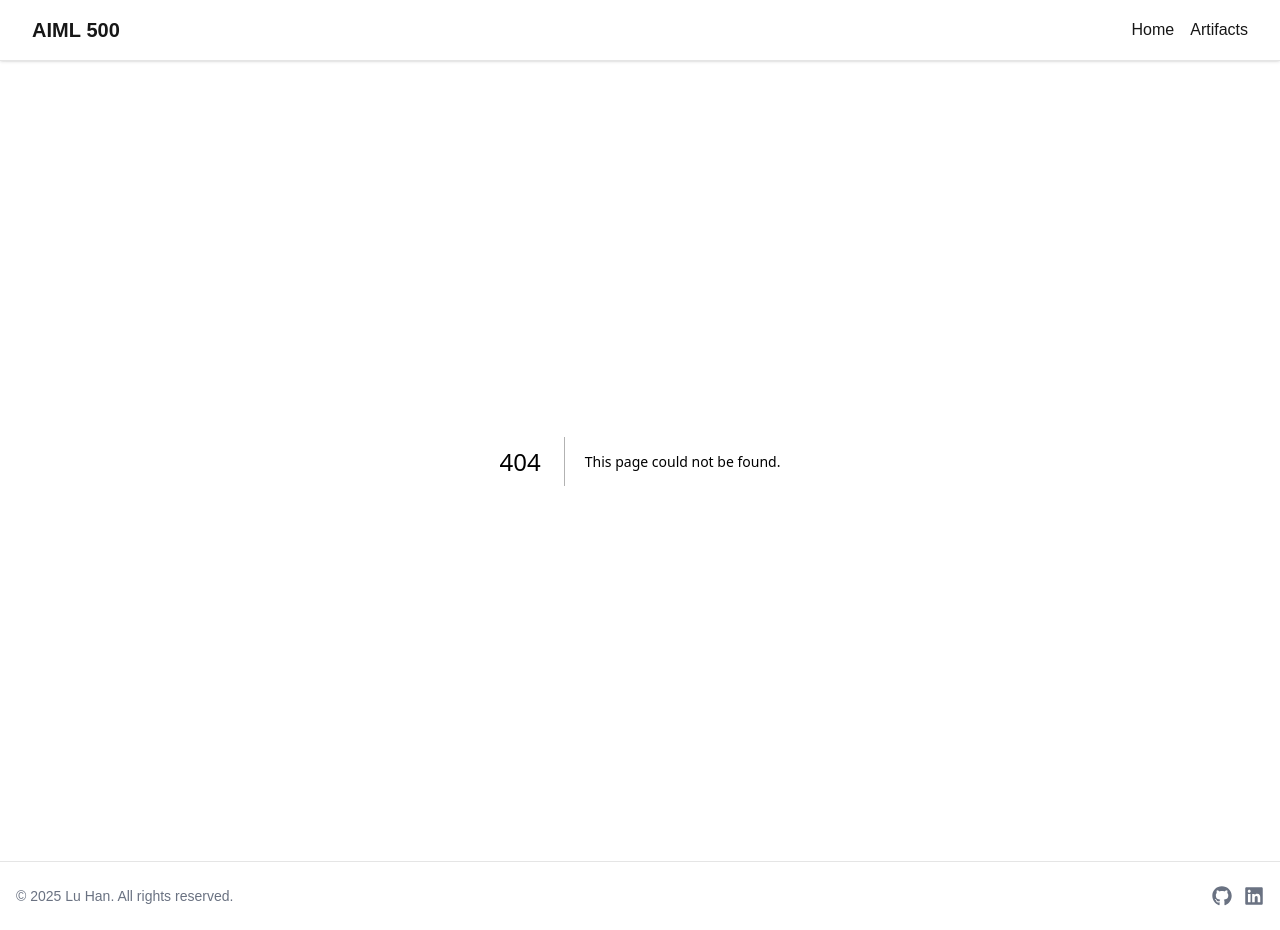
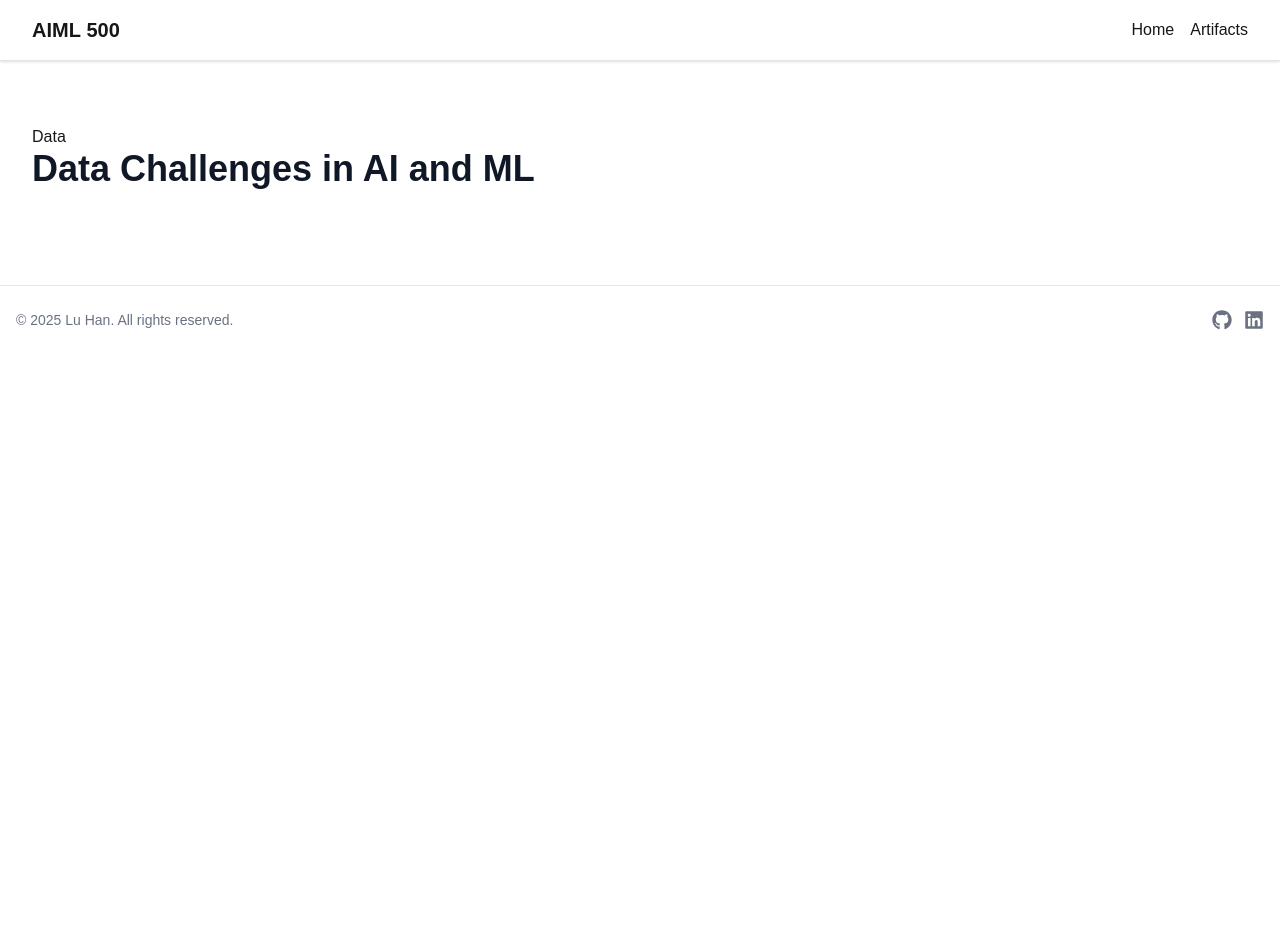
Before and after one commit to GoldenaArcher/AIML-500, a Next.js app: page /artifacts/data-challenges in a window 1280 px wide. Before the commit this address had no page. After the commit the page ends 800 px from the top, so only its background shows below. Built offline with nearby package versions, Linux system fonts and the light colour scheme.

Commit message:
feat(artifacts): add Data Challenges artifact and enhance Effective Communication page metadata

```diff
--- a/app/_data/artifact-meta.ts
+++ b/app/_data/artifact-meta.ts
@@ -18,5 +18,10 @@ export const artifactMeta = [
         slug: "effective-communication-in-collaborative-learning",
         title: "Effective Communicationg",
         description: "Strategies for enhancing communication in collaborative learning environments.",
+    },
+    {
+        slug: "data-challenges",
+        title: "Data Challenges",
+        description: "Exploring common challenges in data analysis and trainingz.",
     }
 ];
--- /dev/null
+++ b/app/artifacts/data-challenges/page.tsx
@@ -0,0 +1,17 @@
+import React from 'react'
+
+const dataChallengesPage = () => {
+    return (
+        <div className="mx-auto max-w-[1280px] px-8 py-16">Data
+            <article>
+                <header>
+                    <h1 className="text-4xl font-bold text-gray-900 dark:text-white mb-8">
+                        Data Challenges in AI and ML
+                    </h1>
+                </header>
+            </article>
+        </div>
+    )
+}
+
+export default dataChallengesPage
--- a/app/artifacts/effective-communication-in-collaborative-learning/page.tsx
+++ b/app/artifacts/effective-communication-in-collaborative-learning/page.tsx
@@ -1,5 +1,12 @@
 import React from 'react'
+import { Metadata } from 'next';
 import NeuralNetwork from './_components/neural-network'
+
+
+export const metaData: Metadata = {
+  title: 'Effective Communication in Collaborative Learning',
+  description: 'An artifact demonstrating effective communication strategies applied to explain neural networks in deep learning.'
+}
 
 const EffectiveCommunicationPage = () => {
   return (
@@ -61,7 +68,7 @@ const EffectiveCommunicationPage = () => {
               <strong>Discussion:</strong>
               <p className="ml-4">
                 Identifying the target audience guided the tone, structure, and depth of explanation. Since the content was intended for a general audience, technical jargon was minimized, and conceptual clarity was prioritized over disciplinary precision.
-                </p>
+              </p>
             </li>
             <li>
               <strong>Drafting:</strong>
```
